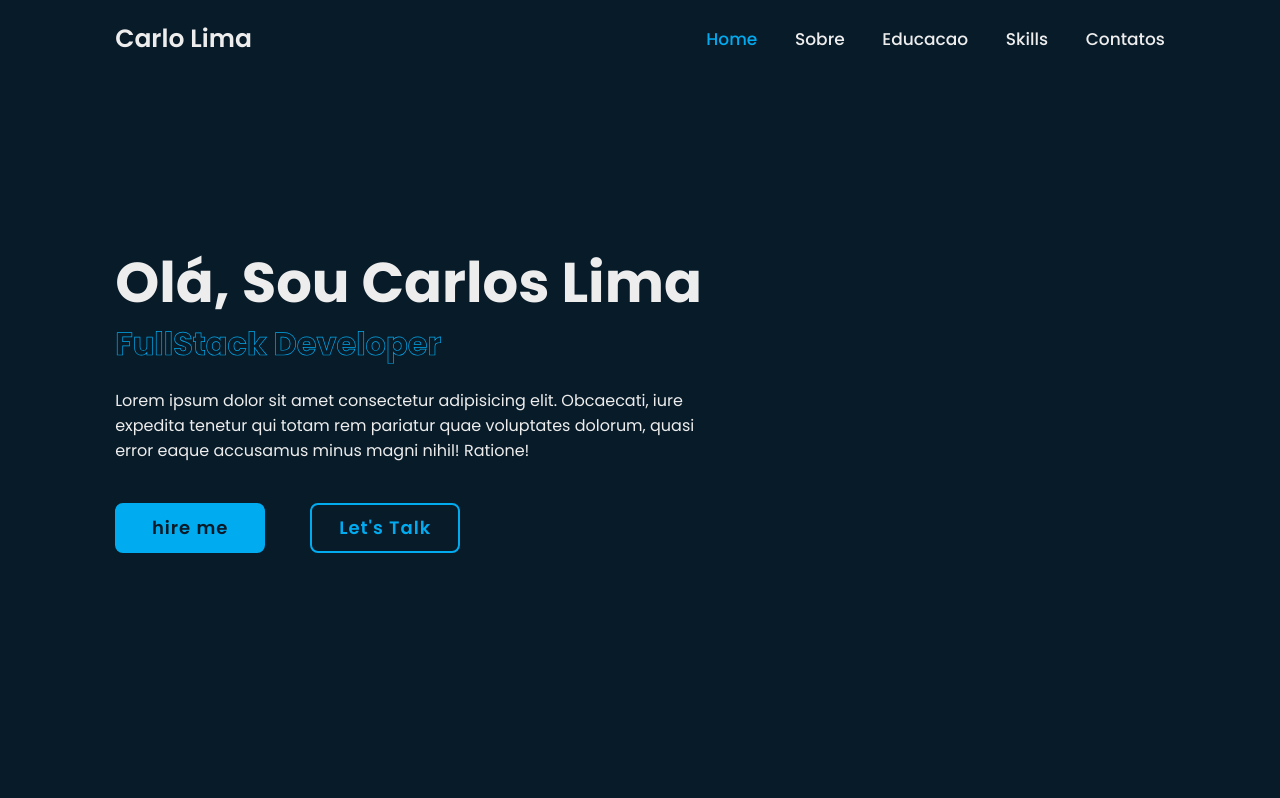
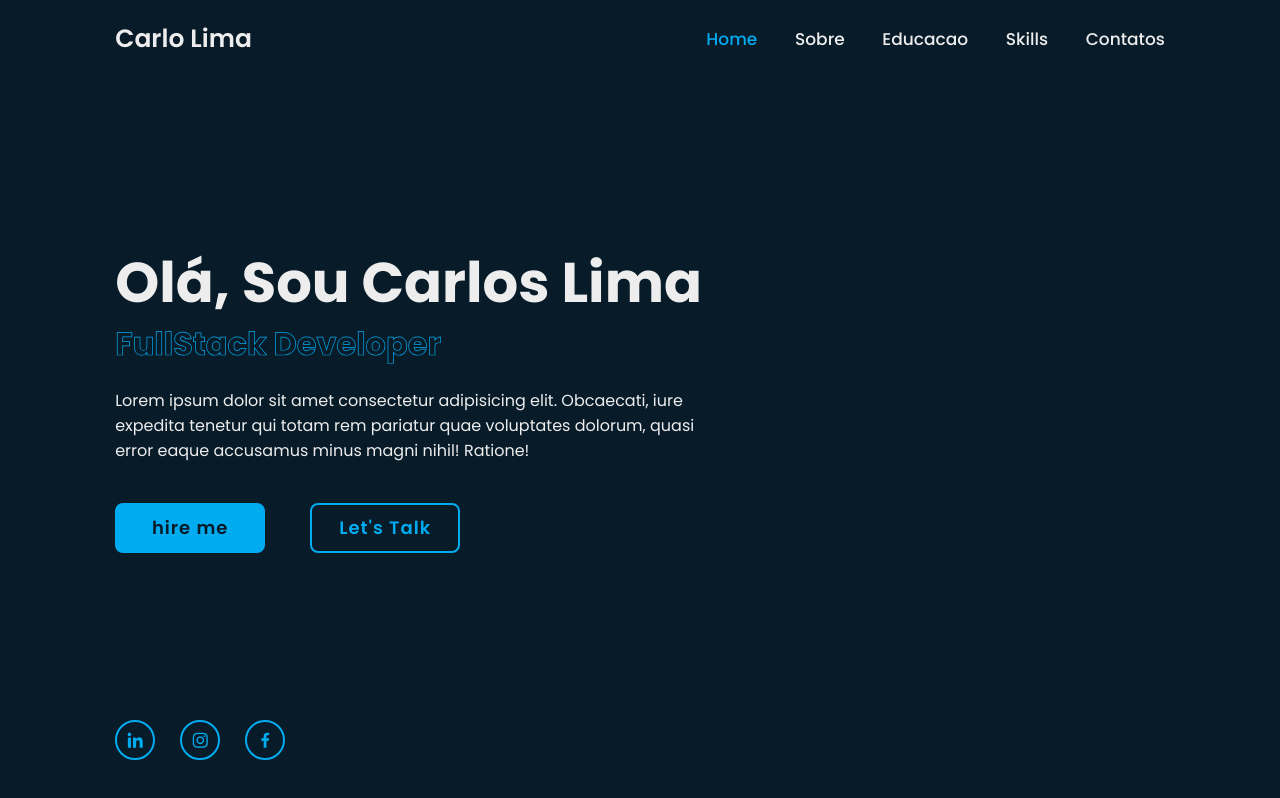
Before and after one commit to ccarlosllima/portifolio, a plain HTML site: page index.html in a window 1280 px wide. Drawn offline with nearby package versions, Linux system fonts and the light colour scheme.

Commit message:
add social midia

```diff
--- a/css/style.css
+++ b/css/style.css
@@ -155,3 +155,44 @@ section {
 .btn-box .btn:hover::before {
     width: 100%;
 }
+
+.home-sci {
+    position: absolute;
+    bottom: 4rem;
+    width: 170px;
+    display: flex;
+    justify-content: space-between;
+}
+.home-sci a {
+    position: relative;
+    display: inline-flex;
+    justify-content: center;
+    align-items: center;
+    width: 40px;
+    height: 40px;
+    background: transparent;
+    border: .2rem solid var(--main-color);
+    border-radius: 50%;
+    font-size: 20px;
+    color: var(--main-color);
+    z-index: 1;
+    overflow: hidden;
+    transition:.5s;
+}
+.home-sci a::before {
+    content: '';
+    position: absolute;
+    top: 0;
+    left: 0;
+    width: 0;
+    height: 100%;
+    background: var(--main-color);
+    z-index: -1;
+    transition: .5s;
+}
+.home-sci a:hover {
+    color: var(--bg-color);
+}
+.home-sci a:hover::before {
+    width: 100%;
+}
--- a/index.html
+++ b/index.html
@@ -39,10 +39,15 @@
                 Obcaecati, iure expedita tenetur qui totam rem pariatur quae voluptates dolorum,
                 quasi error eaque accusamus minus magni nihil! Ratione!
             </p>
-            <div class="btn-box">
+                <div class="btn-box">
                 <a href="#" class="btn">hire me</a>
                 <a href="#" class="btn">Let's Talk</a>
             </div>
+        </div>
+        <div class="home-sci">
+            <a href="#"><i class='bx bxl-linkedin'></i></a>
+            <a href="#"><i class='bx bxl-instagram'></i></a>
+            <a href="#"><i class='bx bxl-facebook'></i></a>
         </div>
     </section>
 </body>
```
Also changed, not shown: images/me.jpg (added).
